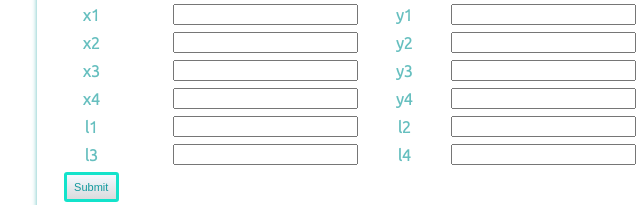
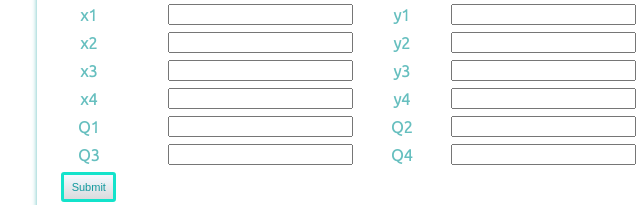
Before and after one commit to Yatharth-Tomar/Optimization-of-Biomass-Supply-Chain-By-Yatharth-Tomar, a plain HTML site: page index.html in a window 1280 px wide. Shown: the part 1036-1241 px from the top of the page, 296-936 px from the left. Drawn offline with Linux system fonts and the light colour scheme.

Commit message:
changing names

```diff
--- a/index.html
+++ b/index.html
@@ -91,23 +91,23 @@
 
         <tr>
           <td>
-            <h4>l1</h4>
+            <h4>Q1</h4>
           </td>
-          <td><input type="number" name="" id="Q1" value=""></td>
+          <td><input type="number" name="" id="l1" value=""></td>
           <td class="spacef">
-            <h4> l2 </h4>
+            <h4> Q2 </h4>
           </td>
-          <td><input type="number" name="" id="Q2" value=""></td>
+          <td><input type="number" name="" id="l2" value=""></td>
         </tr>
         <tr>
           <td>
-            <h4>l3</h4>
+            <h4>Q3</h4>
           </td>
-          <td><input type="number" name="" id="Q3" value=""></td>
+          <td><input type="number" name="" id="l3" value=""></td>
           <td>
-            <h4> l4</h4>
+            <h4> Q4</h4>
           </td>
-          <td><input type="number" name="" id="Q4" value=""></td>
+          <td><input type="number" name="" id="l4" value=""></td>
         </tr>
         <tr>
           <td><button type="submit" onclick="fun()" class="button1" />Submit</button></td>
```
